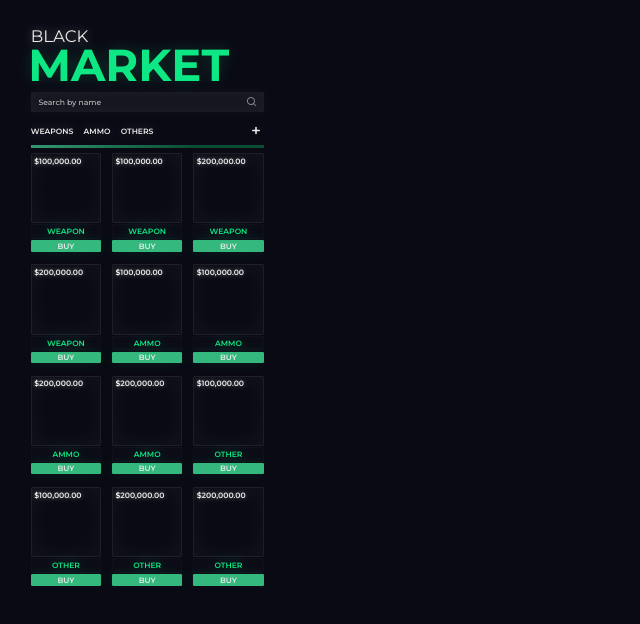
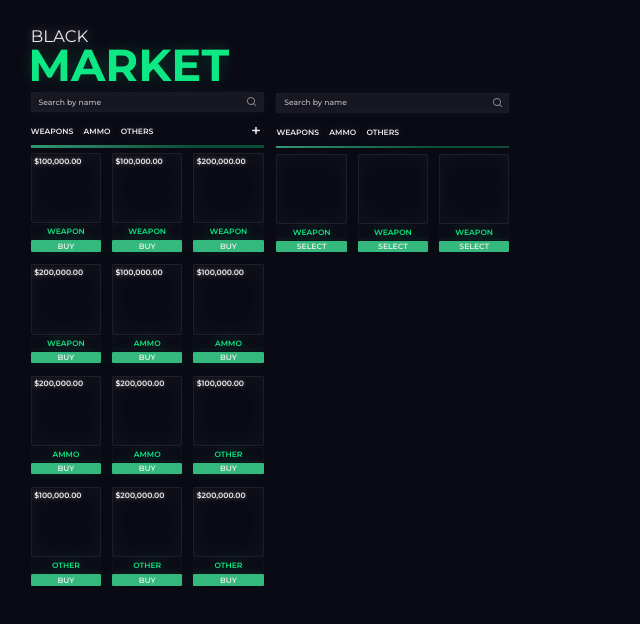
Before and after one commit to Giantcard5/fivem-marketplace, a React (Create React App) app: page / in a window 1280 px wide. Shown: the top 624 px of the page, without its empty margins (0-640 px from the left). Built offline with nearby package versions, Linux system fonts and the light colour scheme.

Commit message:
fix: update provider

```diff
--- a/src/index.tsx
+++ b/src/index.tsx
@@ -112,6 +112,31 @@ debugData([
         ]
     }
 ]);
+debugData([
+    {
+        action: 'getInventory',
+        data: [
+            {
+                "id": 1,
+                "name": "Weapon",
+                "type": "Weapon",
+                "price": 100000
+            },
+            {
+                "id": 2,
+                "name": "Weapon",
+                "type": "Weapon",
+                "price": 100000
+            },
+            {
+                "id": 3,
+                "name": "Weapon",
+                "type": "Weapon",
+                "price": 200000
+            },
+        ]
+    }
+]);
 
 root.render(
     <React.StrictMode>
--- a/src/pages/Marketplace/index.tsx
+++ b/src/pages/Marketplace/index.tsx
@@ -76,6 +76,7 @@ const Marketplace: React.FC = () => {
         fetchNui<ItemProps>('purchaseItem', value);
     };
 
+    useNuiEvent<ItemProps[]>('getInventory', setInventory);
     useNuiEvent<ItemProps[]>('getMarketplace', setMarketplace);
 
     return (
--- a/src/providers/InventoryProvider.tsx
+++ b/src/providers/InventoryProvider.tsx
@@ -11,7 +11,7 @@ import {
 export const InventoryContext = createContext<ProviderProps | null>(null);
 
 export const InventoryProvider: React.FC<ChildrenProps> = (props) => {
-    const [visible, setVisible] = useState<boolean>(false);
+    const [visible, setVisible] = useState<boolean>(true);
 
     useEffect(() => {
         if (!visible) return;
```
